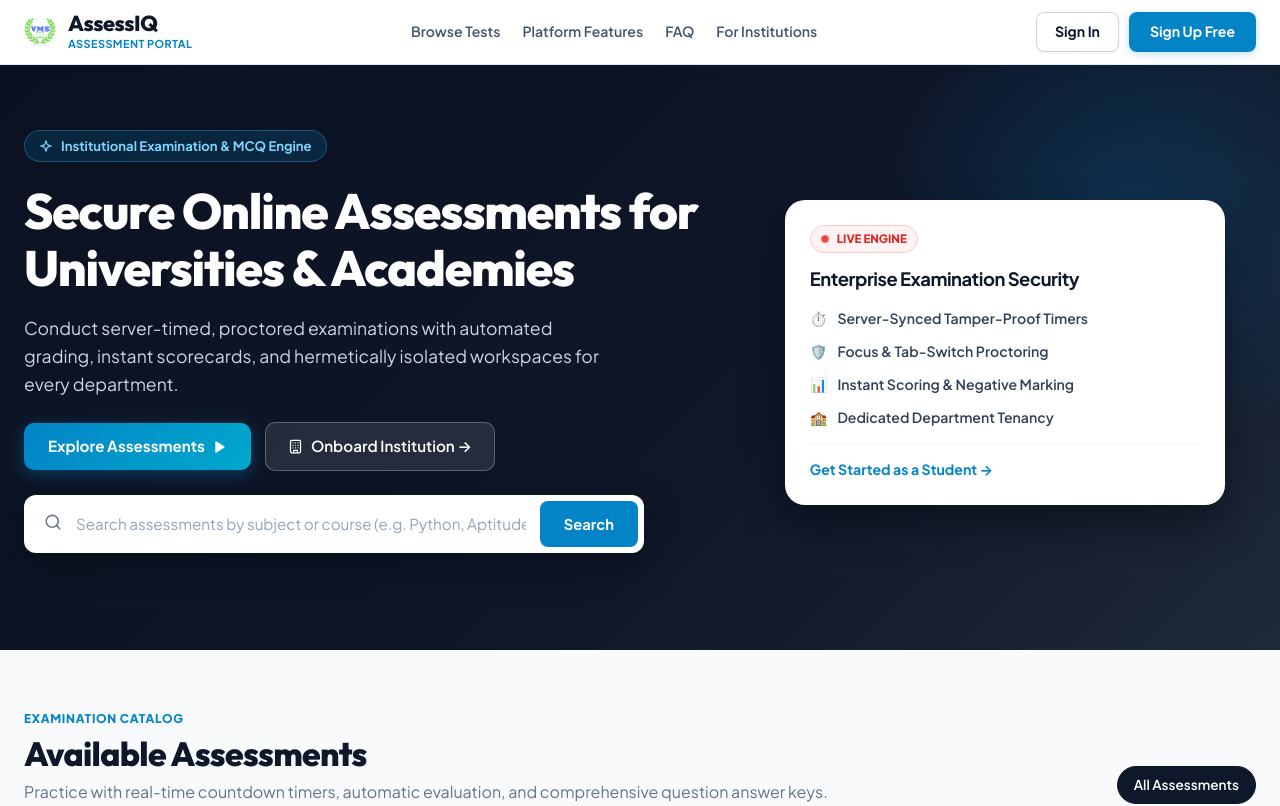
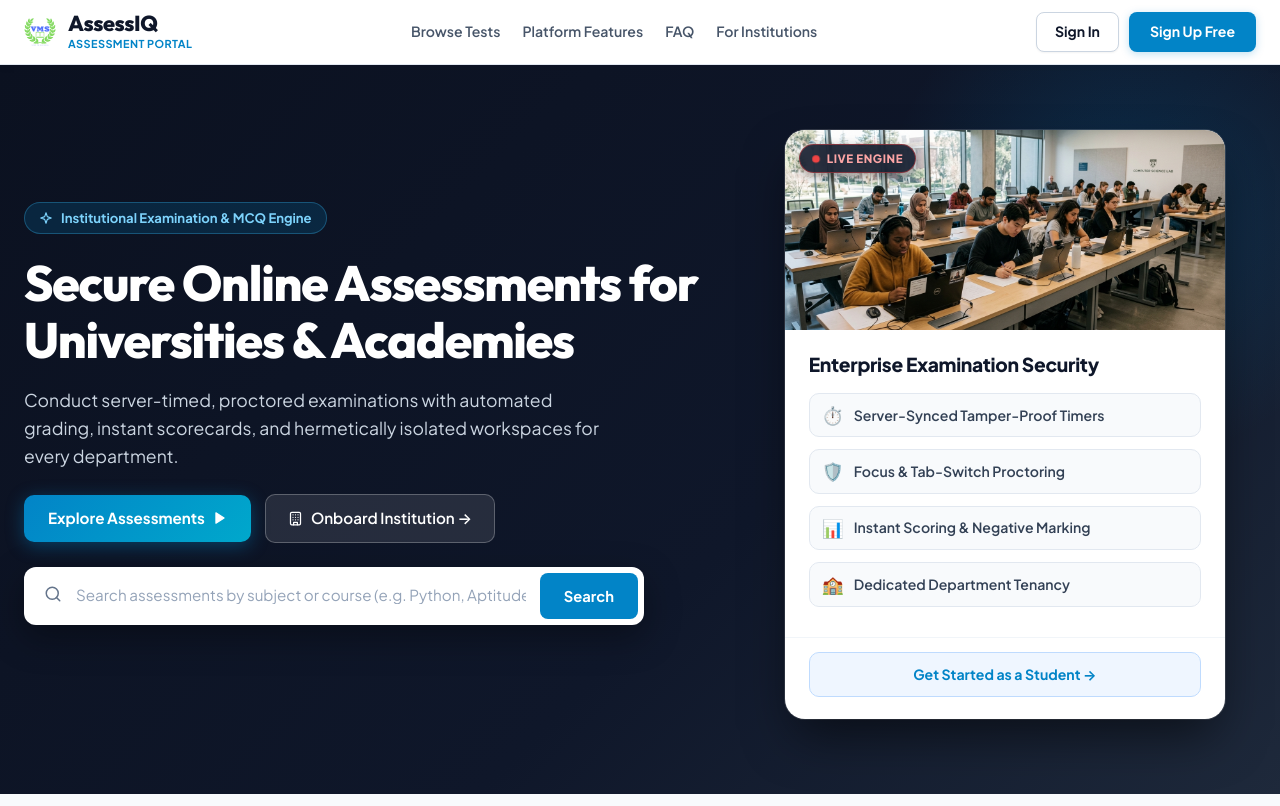
Before and after one commit to kambagowniMalleswari/Exam, a React (Vite) app in the folder frontend/: page / in a window 1280 px wide. Shown: the top 806 px of the page. Built offline with nearby package versions, Linux system fonts and the light colour scheme; no server answers.

Commit message:
feat: add realistic exam laboratory image to hero live card and fix donate page navbar styling

```diff
--- a/frontend/src/pages/Donate.css
+++ b/frontend/src/pages/Donate.css
@@ -6,6 +6,104 @@
   display: flex;
   flex-direction: column;
   font-family: 'Plus Jakarta Sans', 'Inter', system-ui, sans-serif;
+}
+
+/* Public Top Navbar */
+.public-top-nav {
+  background: #ffffff;
+  border-bottom: 1px solid #e2e8f0;
+  position: sticky;
+  top: 0;
+  z-index: 50;
+  width: 100%;
+}
+
+.public-nav-inner {
+  max-width: 1240px;
+  margin: 0 auto;
+  padding: 14px 28px;
+  display: flex;
+  align-items: center;
+  justify-content: space-between;
+  gap: 20px;
+}
+
+.public-brand {
+  display: flex;
+  align-items: center;
+  gap: 10px;
+  text-decoration: none;
+}
+
+.brand-shield-mark {
+  display: flex;
+  align-items: center;
+}
+
+.public-brand-title {
+  font-size: 20px;
+  font-weight: 800;
+  color: #0f172a;
+  letter-spacing: -0.02em;
+}
+
+.public-nav-links {
+  display: flex;
+  align-items: center;
+  gap: 24px;
+}
+
+.nav-item-link {
+  color: #475569;
+  text-decoration: none;
+  font-size: 14.5px;
+  font-weight: 500;
+  transition: color 0.15s ease;
+}
+
+.nav-item-link:hover,
+.nav-item-link.active {
+  color: #2563eb;
+  font-weight: 600;
+}
+
+.public-nav-actions {
+  display: flex;
+  align-items: center;
+  gap: 12px;
+}
+
+.btn-nav-outline {
+  color: #1e293b;
+  text-decoration: none;
+  font-size: 14px;
+  font-weight: 600;
+  padding: 8px 18px;
+  border-radius: 8px;
+  border: 1px solid #cbd5e1;
+  transition: all 0.15s ease;
+  background: #ffffff;
+}
+
+.btn-nav-outline:hover {
+  background: #f8fafc;
+  border-color: #94a3b8;
+}
+
+.btn-nav-solid {
+  background: #1e293b;
+  color: #ffffff;
+  text-decoration: none;
+  font-size: 14px;
+  font-weight: 600;
+  padding: 8px 20px;
+  border-radius: 8px;
+  transition: all 0.15s ease;
+}
+
+.btn-nav-solid:hover {
+  background: #0f172a;
+  box-shadow: 0 4px 12px rgba(15, 23, 42, 0.2);
 }
 
 .donate-main-wrapper {
--- a/frontend/src/pages/LandingPage.css
+++ b/frontend/src/pages/LandingPage.css
@@ -419,26 +419,57 @@
   background: #ffffff;
   color: #0f172a;
   border-radius: 20px;
-  padding: 24px;
-  box-shadow: 0 20px 40px rgba(0, 0, 0, 0.4);
+  padding: 0;
+  overflow: hidden;
+  box-shadow: 0 24px 50px -10px rgba(0, 0, 0, 0.55), 0 0 0 1px rgba(255, 255, 255, 0.15);
   width: 100%;
   max-width: 440px;
-  border: 1px solid rgba(255, 255, 255, 0.1);
   position: relative;
-}
-
-.live-card-badge {
+  transition: transform 0.25s ease, box-shadow 0.25s ease;
+}
+
+.hero-live-card:hover {
+  transform: translateY(-4px);
+  box-shadow: 0 32px 64px -12px rgba(0, 0, 0, 0.65), 0 0 0 1px rgba(56, 189, 248, 0.4);
+}
+
+.live-card-media-banner {
+  position: relative;
+  width: 100%;
+  height: 200px;
+  overflow: hidden;
+  background: #0f172a;
+}
+
+.live-card-banner-img {
+  width: 100%;
+  height: 100%;
+  object-fit: cover;
+  display: block;
+  transition: transform 0.4s ease;
+}
+
+.hero-live-card:hover .live-card-banner-img {
+  transform: scale(1.04);
+}
+
+.live-card-badge-overlay {
+  position: absolute;
+  top: 14px;
+  left: 14px;
   display: inline-flex;
   align-items: center;
-  gap: 8px;
-  background: #fef2f2;
-  color: #dc2626;
-  border: 1px solid #fecaca;
+  gap: 7px;
+  background: rgba(15, 23, 42, 0.88);
+  backdrop-filter: blur(8px);
+  color: #fca5a5;
+  border: 1px solid rgba(239, 68, 68, 0.45);
   font-size: 0.72rem;
   font-weight: 800;
-  padding: 4px 10px;
+  letter-spacing: 0.05em;
+  padding: 5px 12px;
   border-radius: 9999px;
-  margin-bottom: 14px;
+  box-shadow: 0 4px 12px rgba(0, 0, 0, 0.35);
 }
 
 .live-dot {
@@ -455,12 +486,76 @@
   100% { transform: scale(0.95); box-shadow: 0 0 0 0 rgba(239, 68, 68, 0); }
 }
 
+.live-card-body {
+  padding: 22px 24px 14px;
+}
+
 .live-card-body h3 {
-  font-size: 1.15rem;
-  font-weight: 700;
+  font-size: 1.2rem;
+  font-weight: 800;
   color: #0f172a;
-  line-height: 1.35;
+  letter-spacing: -0.015em;
+  line-height: 1.3;
   margin-bottom: 16px;
+}
+
+.feature-quick-list {
+  display: flex;
+  flex-direction: column;
+  gap: 10px;
+}
+
+.quick-list-item {
+  display: flex;
+  align-items: center;
+  gap: 12px;
+  padding: 8px 12px;
+  background: #f8fafc;
+  border: 1px solid #e2e8f0;
+  border-radius: 10px;
+  font-size: 0.88rem;
+  font-weight: 600;
+  color: #1e293b;
+  transition: all 0.15s ease;
+}
+
+.quick-list-item:hover {
+  background: #eff6ff;
+  border-color: #bfdbfe;
+  color: #1d4ed8;
+  transform: translateX(2px);
+}
+
+.quick-list-item span:first-child {
+  font-size: 1.1rem;
+}
+
+.live-card-footer {
+  padding: 0 24px 22px;
+}
+
+.card-footer-link {
+  display: inline-flex;
+  align-items: center;
+  justify-content: center;
+  width: 100%;
+  padding: 11px 18px;
+  background: #eff6ff;
+  color: #1d4ed8;
+  border: 1px solid #bfdbfe;
+  border-radius: 10px;
+  font-size: 0.9rem;
+  font-weight: 700;
+  text-decoration: none;
+  transition: all 0.2s ease;
+}
+
+.card-footer-link:hover {
+  background: #2563eb;
+  color: #ffffff;
+  border-color: #2563eb;
+  box-shadow: 0 4px 14px rgba(37, 99, 235, 0.25);
+  transform: translateY(-1px);
 }
 
 .live-timer-mock {
--- a/frontend/src/pages/LandingPage.jsx
+++ b/frontend/src/pages/LandingPage.jsx
@@ -239,8 +239,16 @@ const LandingPage = () => {
 
           <div className="hero-preview-column">
             <div className="hero-live-card">
-              <div className="live-card-badge">
-                <span className="live-dot"></span> LIVE ENGINE
+              <div className="live-card-media-banner">
+                <img
+                  src="/assessiq-hero-exam.jpg"
+                  alt="University computer laboratory proctored examination"
+                  className="live-card-banner-img"
+                  loading="eager"
+                />
+                <div className="live-card-badge-overlay">
+                  <span className="live-dot"></span> LIVE ENGINE
+                </div>
               </div>
               <div className="live-card-body">
                 <h3>Enterprise Examination Security</h3>
```
Also changed, not shown: frontend/public/assessiq-hero-exam.jpg (added), frontend/src/assets/assessiq-hero-exam.jpg (added).
